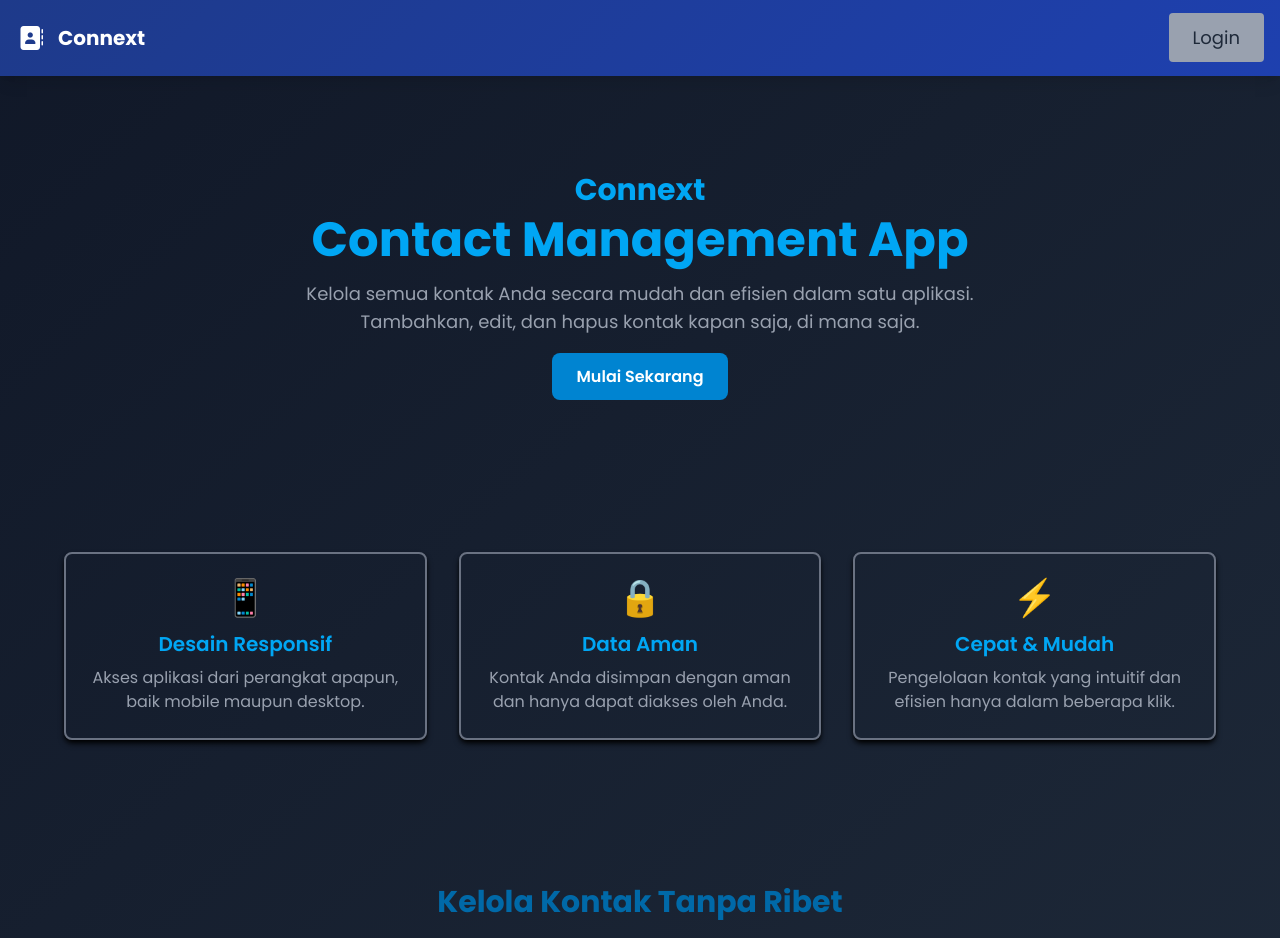
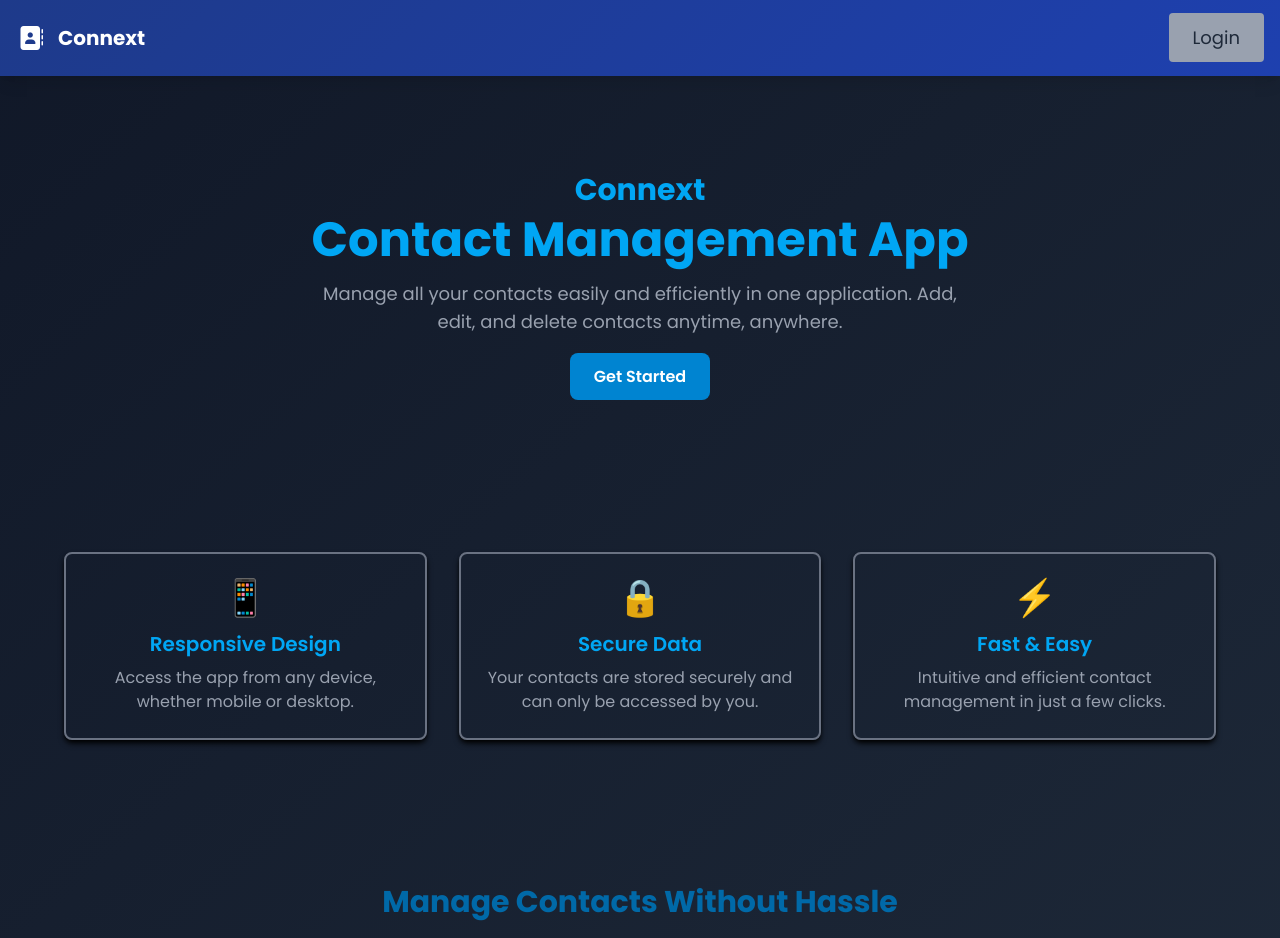
Before and after one commit to fallennsyahid/connext-app, a React (Vite) app: page / in a window 1280 px wide. Shown: the top 938 px of the page. Built offline with nearby package versions, Linux system fonts and the light colour scheme; no server answers.

Commit message:
update landing page

```diff
--- a/src/pages/LandingPage.tsx
+++ b/src/pages/LandingPage.tsx
@@ -36,16 +36,15 @@ const LandingPage = () => {
             Contact Management App
           </h2>
           <p className="text-lg max-w-2xl mb-6 text-gray-400">
-            Kelola semua kontak Anda secara mudah dan efisien dalam satu
-            aplikasi. Tambahkan, edit, dan hapus kontak kapan saja, di mana
-            saja.
+            Manage all your contacts easily and efficiently in one application.
+            Add, edit, and delete contacts anytime, anywhere.
           </p>
           <div className="animate-bounce mt-2">
             <Link
               to="/dashboard"
               className="bg-sky-600 hover:bg-sky-700 text-white font-semibold py-3 px-6 rounded-lg transition"
             >
-              Mulai Sekarang
+              Get Started
             </Link>
           </div>
         </div>
@@ -58,30 +57,28 @@ const LandingPage = () => {
           <div className="text-center border-2 border-gray-500 shadow-md shadow-black p-6 rounded-lg transition duration-200 hover:-translate-y-1">
             <div className="text-4xl mb-3">📱</div>
             <h3 className="text-xl text-sky-500 font-semibold mb-2">
-              Desain Responsif
+              Responsive Design
             </h3>
             <p className="text-gray-400">
-              Akses aplikasi dari perangkat apapun, baik mobile maupun desktop.
+              Access the app from any device, whether mobile or desktop.
             </p>
           </div>
           <div className="text-center border-2 border-gray-500 shadow-md shadow-black p-6 rounded-lg transition duration-200 hover:-translate-y-1">
             <div className="text-4xl mb-3">🔒</div>
             <h3 className="text-xl text-sky-500 font-semibold mb-2">
-              Data Aman
+              Secure Data
             </h3>
             <p className="text-gray-400">
-              Kontak Anda disimpan dengan aman dan hanya dapat diakses oleh
-              Anda.
+              Your contacts are stored securely and can only be accessed by you.
             </p>
           </div>
           <div className="text-center border-2 border-gray-500 shadow-md shadow-black p-6 rounded-lg transition duration-200 hover:-translate-y-1">
             <div className="text-4xl mb-3">⚡</div>
             <h3 className="text-xl text-sky-500 font-semibold mb-2">
-              Cepat & Mudah
+              Fast & Easy
             </h3>
             <p className="text-gray-400">
-              Pengelolaan kontak yang intuitif dan efisien hanya dalam beberapa
-              klik.
+              Intuitive and efficient contact management in just a few clicks.
             </p>
           </div>
         </div>
@@ -91,16 +88,16 @@ const LandingPage = () => {
       {/* CTA Section Start */}
       <section className="px-6 py-20 text-center">
         <h2 className="text-3xl font-bold text-sky-700 mb-4">
-          Kelola Kontak Tanpa Ribet
+          Manage Contacts Without Hassle
         </h2>
         <p className="text-gray-400 mb-6">
-          Gunakan aplikasi kami dan mulai atur daftar kontak Anda sekarang juga!
+          Use our app and start organizing your contact list right now!
         </p>
         <Link
           to="/dashboard"
           className="bg-sky-600 hover:bg-sky-700 text-white py-3 px-6 rounded-lg font-medium"
         >
-          Coba Sekarang
+          Try Now
         </Link>
       </section>
       {/* CTA Section End */}
```
